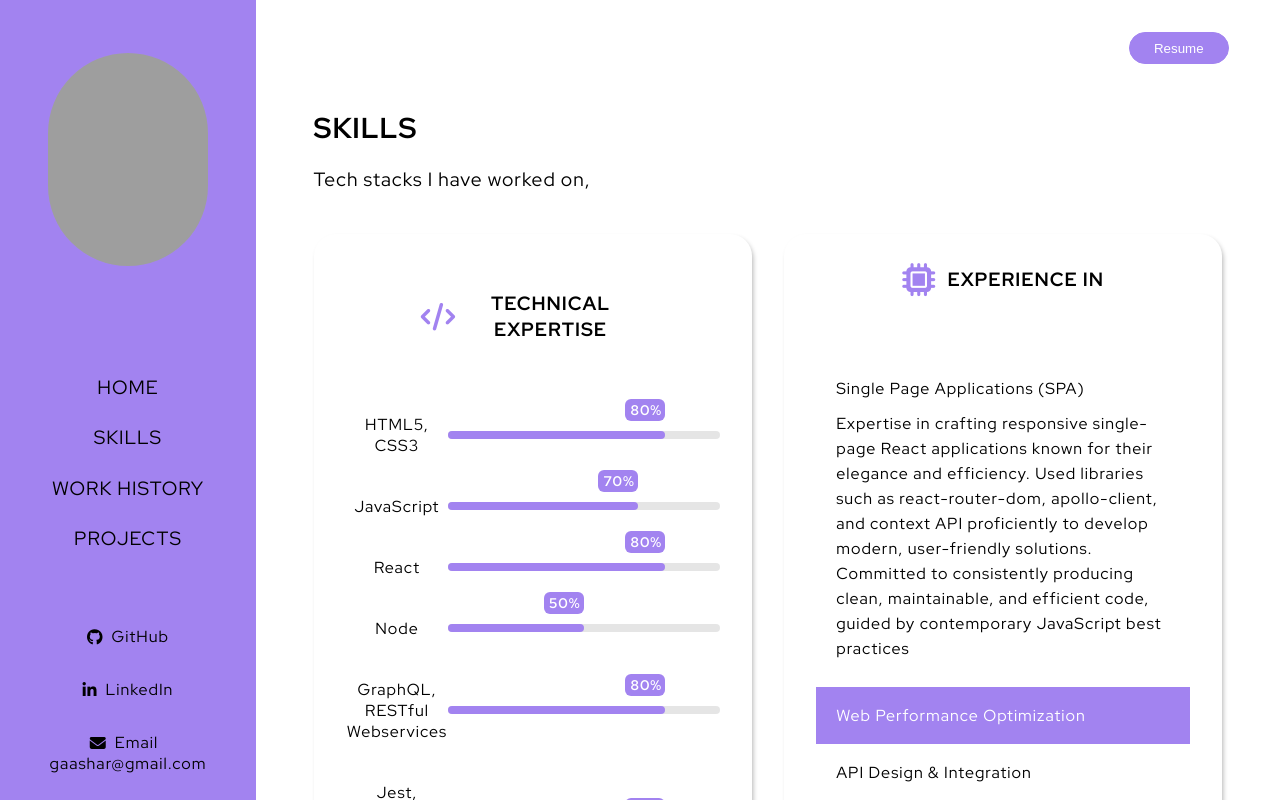
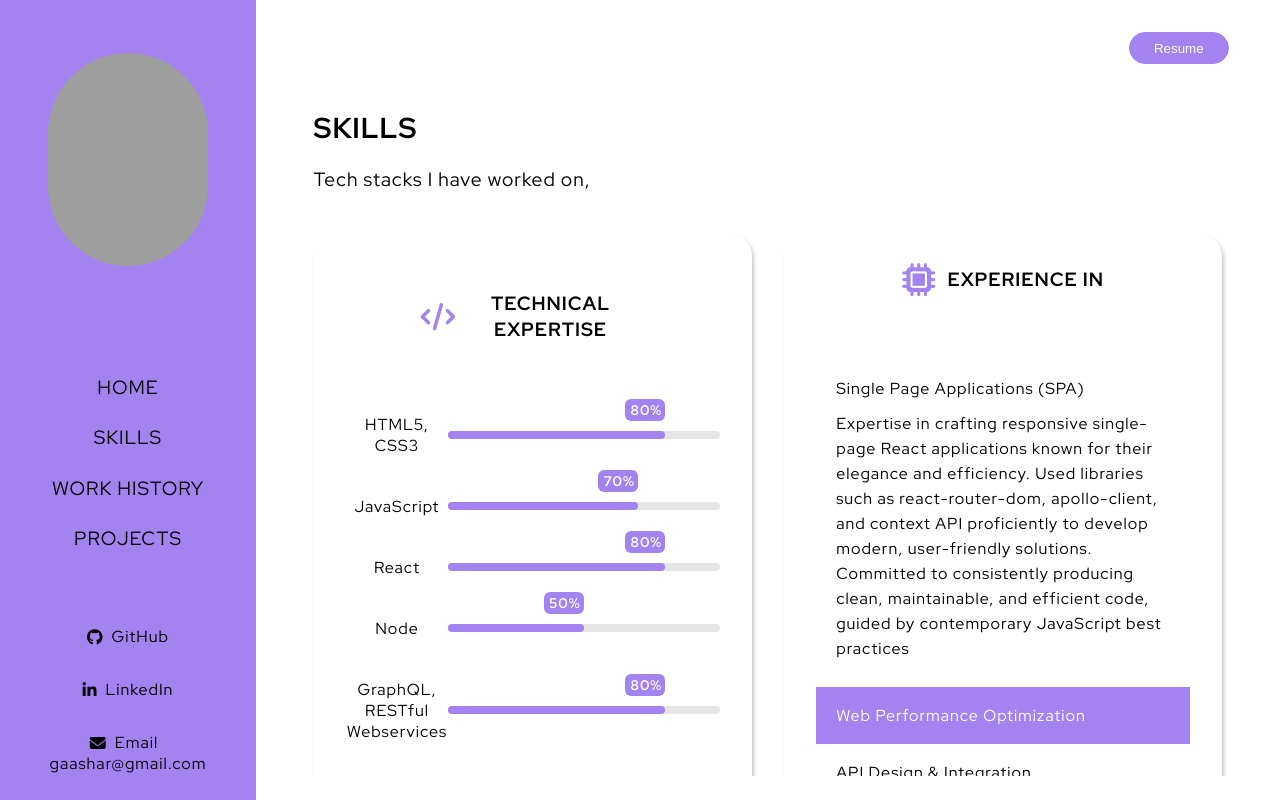
Before and after one commit to gaashar/aasha-portfolio, a React (Create React App) app: page /skills in a window 1280 px wide. Built offline with nearby package versions, Linux system fonts and the light colour scheme; grey boxes are pictures that could not be loaded.

Commit message:
Adjusted Height of Main body

```diff
--- a/src/components/Portfolio/index.scss
+++ b/src/components/Portfolio/index.scss
@@ -15,6 +15,7 @@
   .main-body {
     text-align: center;
     overflow-y: auto;
+    height: 85%;
 
     .heading {
       margin-bottom: 1rem;
```
Also changed, not shown: src/App.scss (deleted).
